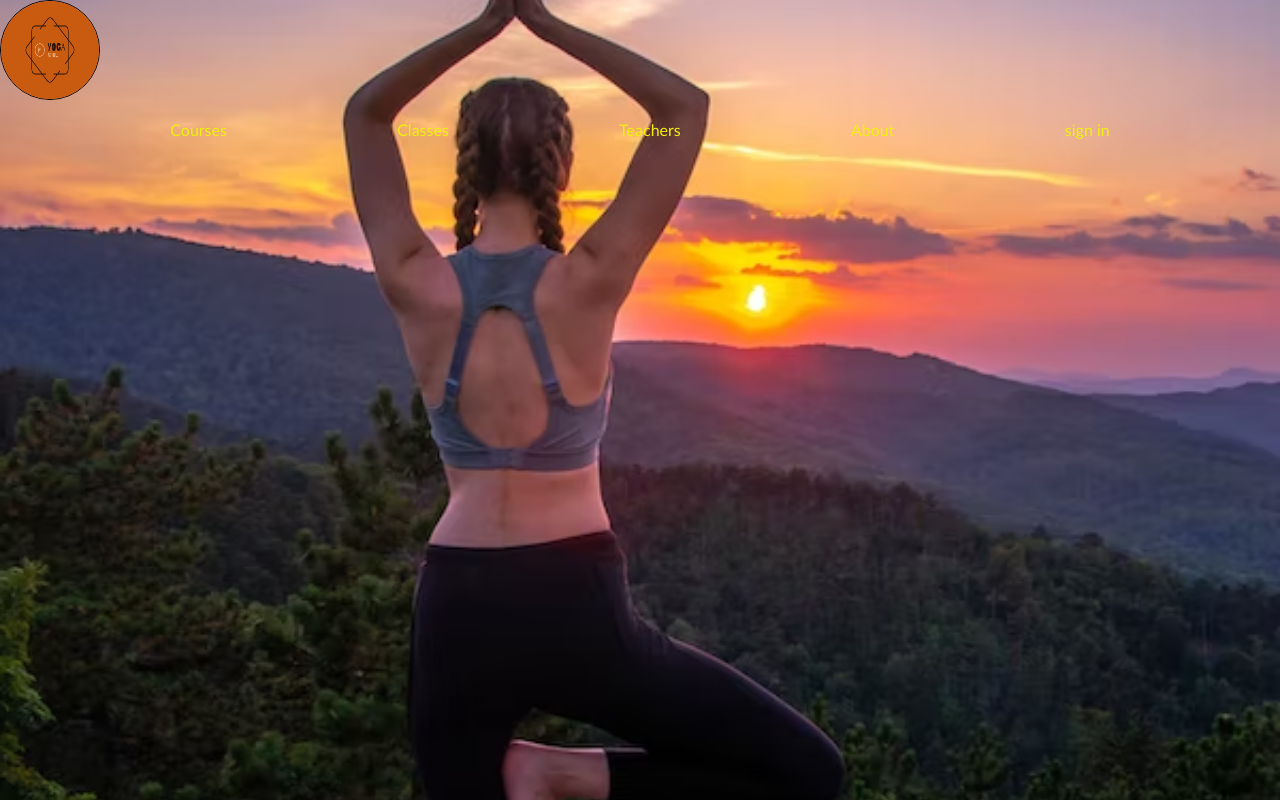
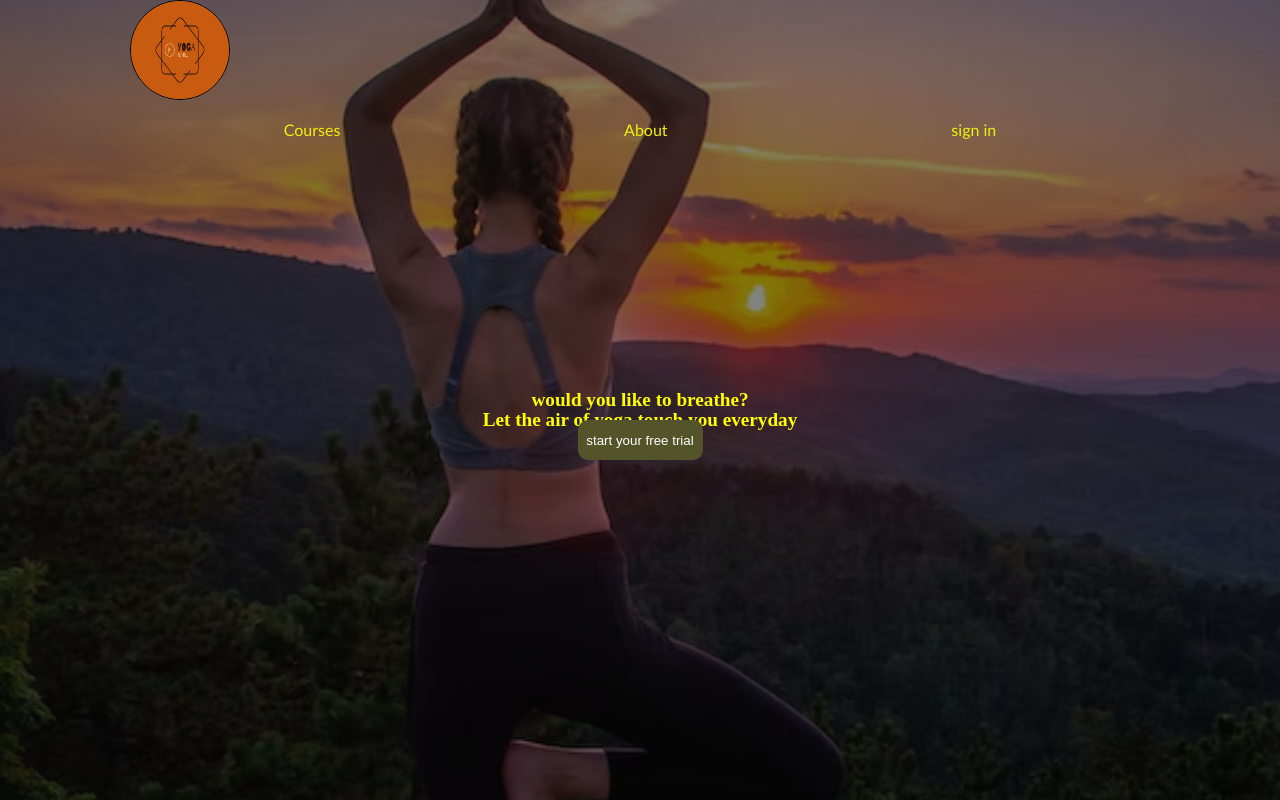
Before and after one commit to supriyakavathekar/Soulyoga, a plain HTML site: page index.html in a window 1280 px wide. Drawn offline with Linux system fonts and the light colour scheme.

Commit message:
created intro page

```diff
--- a/index.html
+++ b/index.html
@@ -14,15 +14,19 @@
 
         <nav class="nav main">
          <a href="#">Courses</a>
-         <a href="#">Classes</a>
-         <a href="#">Teachers</a>
          <a href="#">About</a>
          <a href="">sign in</a>
         </nav>
 
+         <h1>would you like to breathe?</h1>
+        <h2>Let the air of yoga touch you everyday</h2>
 
 
+
+
+         <button class="freetrial">start your free trial</button>
+
     </section>
-
+</div>
   </body>
 </html>
--- a/style.css
+++ b/style.css
@@ -2,7 +2,6 @@
   margin: 0;
   padding: 0;
   box-sizing: border-box;
-
 }
 
 body {
@@ -10,22 +9,29 @@ body {
   width: 100vw;
 }
 
-
 .logo {
   height: 100px;
   width: 100px;
   border: 1px solid;
   border-radius: 80px;
-
 }
 
 .mainpage {
-    background-image: url("/assets/images/mainyoga.png");
-    height: 100% ;
+  background-image: linear-gradient(rgba(7, 7, 7, 0.5), rgba(7, 6, 6, 0.5)),
+    url("/assets/images/mainyoga.png");
+  height: 100%;
   background-position: center;
   background-repeat: no-repeat;
   background-size: cover;
+  display: flex;
+  justify-content: center;
+  align-items: center;
+}
 
+.logo {
+  position: absolute;
+  top: 0;
+ left: 130px;
 }
 
 .mainpage nav {
@@ -37,13 +43,36 @@ body {
   width: 100%;
   align-items: center;
   justify-content: space-evenly;
-
 }
 
 .mainpage nav a {
   text-decoration: none;
   font-size: 1em;
   color: rgb(241, 241, 14);
-    font-family: 'Trebuchet MS', 'Lucida Sans Unicode', 'Lucida Grande', 'Lucida Sans', Arial, sans-serif;
+  font-family: "Trebuchet MS", "Lucida Sans Unicode", "Lucida Grande",
+    "Lucida Sans", Arial, sans-serif;
+}
 
+.mainpage h1  {
+  color: yellow;
+  font-size: 1.2em;
+  position: absolute;
 }
+
+.mainpage h2 {
+    color: yellow;
+  font-size: 1.2em;
+  position: absolute;
+  margin-top: 40px;
+}
+
+.freetrial {
+    height: 40px;
+    width: 125px;
+    border: 2px solid rgb(84, 84, 43) ;
+    border-radius: 10px;
+    background-color: rgb(84, 84, 43);
+    position: absolute;
+    top: 420px;
+    color: white;
+}
```
Lines whose indentation alone changed are shown as unchanged.
